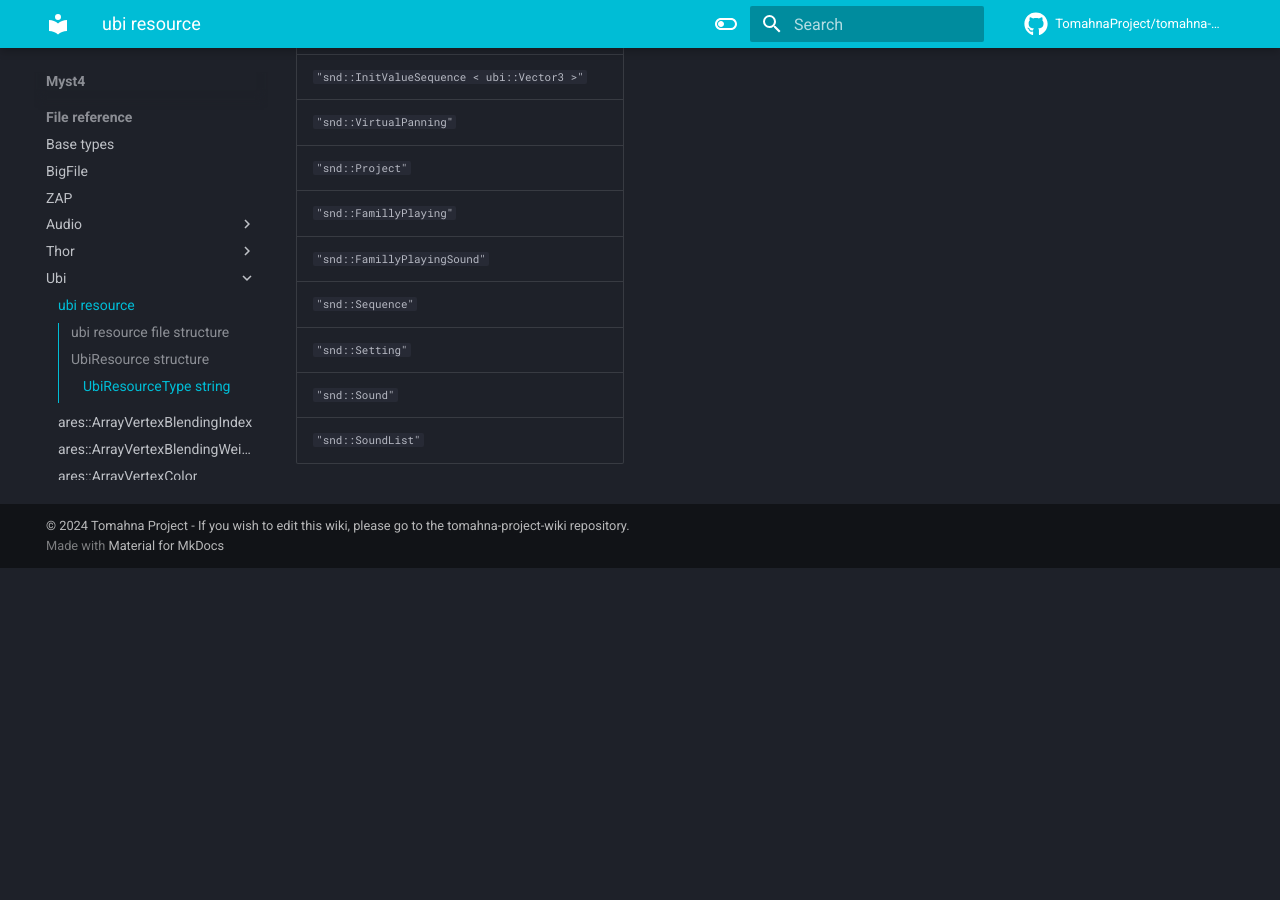
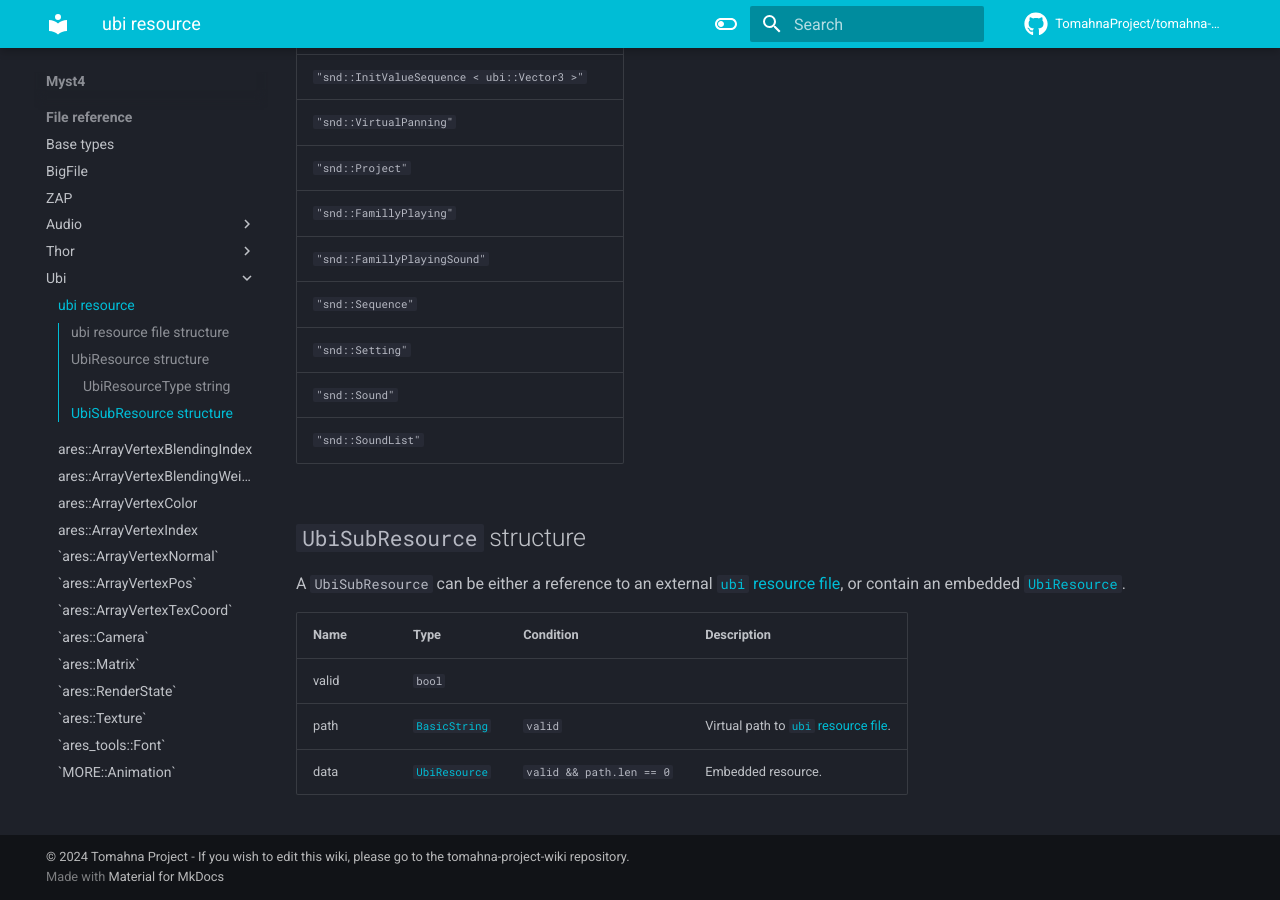
Before and after one commit to TomahnaProject/tomahna-project-wiki, an MkDocs documentation site: the page built from docs/myst4/file-reference/ubi/index.md, in a window 1280 px wide and 900 px high, scrolled down 3280 px. Built offline with MkDocs 1.6.1 and Material for MkDocs 9.7.7, drawn with Linux system fonts in a browser that asks for light colours; comment, search, counter and statistics services are not loaded; before the commit the page ends 3848 px from its top, so only the background shows below that.

Commit message:
myst4/file-reference/ubi: add `UbiSubResource`

```diff
--- a/docs/myst4/file-reference/ubi/index.md
+++ b/docs/myst4/file-reference/ubi/index.md
@@ -86,3 +86,13 @@ This string value table might not be complete!
 | `"snd::Setting"` |
 | `"snd::Sound"` |
 | `"snd::SoundList"` |
+
+## `UbiSubResource` structure
+
+A `UbiSubResource` can be either a reference to an external [`ubi` resource file](#ubi-resource-file-structure), or contain an embedded [`UbiResource`](#ubiresource-structure).
+
+| Name | Type | Condition | Description |
+| :-- | :-- | :-- | --- |
+| valid | `bool` |  |  |
+| path | [`BasicString`](../base.md#basicstring-structure) | `valid` | Virtual path to [`ubi` resource file](#ubi-resource-file-structure). |
+| data | [`UbiResource`](#ubiresource-structure) | `valid && path.len == 0` | Embedded resource. |
```
